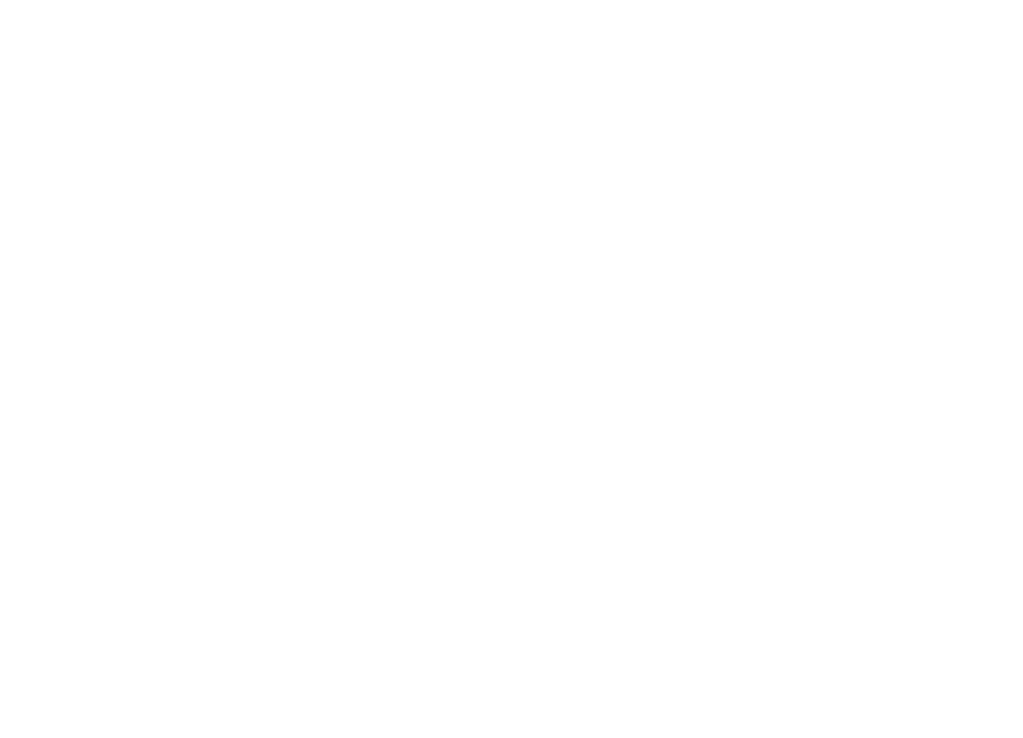
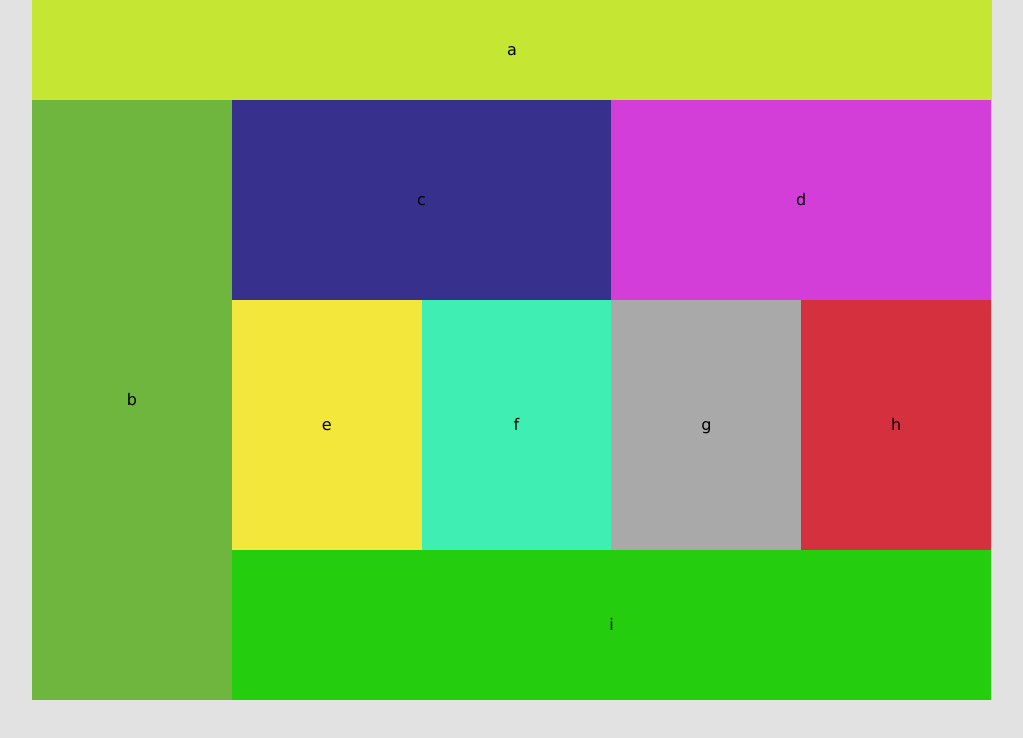
Before and after one commit to brendanrsmith/lab-01, a plain HTML site: page index.html in a window 1280 px wide. Shown: the whole page, without its empty margins (128-1151 px from the left). Drawn offline with Linux system fonts and the light colour scheme.

Commit message:
added colors and media query

```diff
--- a/index.html
+++ b/index.html
@@ -3,9 +3,29 @@
 <head>
     <meta charset="UTF-8">
     <meta name="viewport" content="width=device-width, initial-scale=1.0">
-    <title>Document</title>
+    <link rel="stylesheet" href="/styles/reset.css">
+    <link rel="stylesheet" href="/styles/base.css">
+    <link rel="stylesheet" href="/styles/layout.css">
+    <link rel="stylesheet" href="/styles/module.css">
+    <title>Lab 01</title>
 </head>
 <body>
-
+    <header class="a center-text">a</header>
+    <main>
+        <div class="b center-text">b</div>
+        <div class="primary">
+            <div class="body-two">
+                <div class="c center-text">c</div>
+                <div class="d center-text">d</div>
+            </div>
+            <div class="container">
+                <div class="e center-text">e</div>
+                <div class="f center-text">f</div>
+                <div class="g center-text">g</div>
+                <div class="h center-text">h</div>
+            </div>
+            <div class="i center-text">i</div>
+        </div>
+    </main>
 </body>
 </html>
--- a/styles/base.css
+++ b/styles/base.css
@@ -0,0 +1,5 @@
+* {
+    box-sizing: border-box;
+    background-color: #301d7030;
+    font-family: Verdana, Geneva, Tahoma, sans-serif;
+}
--- a/styles/layout.css
+++ b/styles/layout.css
@@ -0,0 +1,71 @@
+.center-text {
+    box-sizing: border-box;
+    display: flex;
+    justify-content: center;
+    align-items: center;
+    /* https://css-tricks.com/centering-css-complete-guide/ */
+}
+
+.a {
+    height: 75px;
+}
+.b {
+    height: 150px;
+}
+.c, .d {
+    height: 125px;
+}
+.e, .f, .g, .h {
+    height: 250px;
+    width: 50%;
+    float: left;
+}
+.i {
+    height: 80px;
+    width: 100%;
+}
+
+@media (min-width: 768px) {
+    * {
+        background-color: #66666630;
+    }
+    main {
+        overflow: hidden;
+        float: left;
+        width: 100%;
+    }
+    body{
+        max-width: 960px;
+        margin: auto;
+    }
+    .body-two {
+        display: block;
+    }
+    .a {
+        height: 100px;
+    }
+    .b {
+        float: left;
+        width: 20.8%;
+        height: 600px;
+    }
+    .c, .d {
+        height: 200px;
+        width: 50%;
+        float: left;
+
+    }
+    .primary {
+        float: left;
+        width: 79.1%;
+
+    }
+    .e, .f, .g, .h {
+        width: 25%;
+        height: 250px;
+    }
+    .i {
+        height: 150px;
+        width: 100%;
+    }
+}
--- a/styles/module.css
+++ b/styles/module.css
@@ -0,0 +1,59 @@
+header {
+    font-family: Verdana, Geneva, Tahoma, sans-serif;
+}
+
+footer {
+    font-family: Verdana, Geneva, Tahoma, sans-serif;
+}
+
+.a{
+    background-color: rgb(51, 230, 176);
+}
+.b{
+    background-color: rgb(182, 63, 63);
+}
+.c{
+    background-color: rgb(49, 141, 57);
+}
+.d{
+    background-color: rgb(216, 118, 61);
+}
+.e{
+    background-color: rgb(107, 42, 121);
+}
+.f{
+    background-color: rgb(238, 62, 200);
+}
+.h{
+    background-color: rgb(141, 212, 48);
+}
+.i{
+    background-color: rgb(14, 206, 190);
+}
+
+@media (min-width: 768px) {
+    .a{
+        background-color: rgb(197, 230, 51);
+    }
+    .b{
+        background-color: rgb(111, 182, 63);
+    }
+    .c{
+        background-color: rgb(55, 49, 141);
+    }
+    .d{
+        background-color: rgb(211, 61, 216);
+    }
+    .e{
+        background-color: rgb(243, 231, 59);
+    }
+    .f{
+        background-color: rgb(62, 238, 179);
+    }
+    .h{
+        background-color: rgb(212, 48, 62);
+    }
+    .i{
+        background-color: rgb(36, 206, 14);
+    }
+}
--- a/styles/reset.css
+++ b/styles/reset.css
@@ -0,0 +1,48 @@
+/* http://meyerweb.com/eric/tools/css/reset/
+   v2.0 | 20110126
+   License: none (public domain)
+*/
+
+html, body, div, span, applet, object, iframe,
+h1, h2, h3, h4, h5, h6, p, blockquote, pre,
+a, abbr, acronym, address, big, cite, code,
+del, dfn, em, img, ins, kbd, q, s, samp,
+small, strike, strong, sub, sup, tt, var,
+b, u, i, center,
+dl, dt, dd, ol, ul, li,
+fieldset, form, label, legend,
+table, caption, tbody, tfoot, thead, tr, th, td,
+article, aside, canvas, details, embed,
+figure, figcaption, footer, header, hgroup,
+menu, nav, output, ruby, section, summary,
+time, mark, audio, video {
+	margin: 0;
+	padding: 0;
+	border: 0;
+	font-size: 100%;
+	font: inherit;
+	vertical-align: baseline;
+}
+/* HTML5 display-role reset for older browsers */
+article, aside, details, figcaption, figure,
+footer, header, hgroup, menu, nav, section {
+	display: block;
+}
+body {
+	line-height: 1;
+}
+ol, ul {
+	list-style: none;
+}
+blockquote, q {
+	quotes: none;
+}
+blockquote:before, blockquote:after,
+q:before, q:after {
+	content: '';
+	content: none;
+}
+table {
+	border-collapse: collapse;
+	border-spacing: 0;
+}
```
